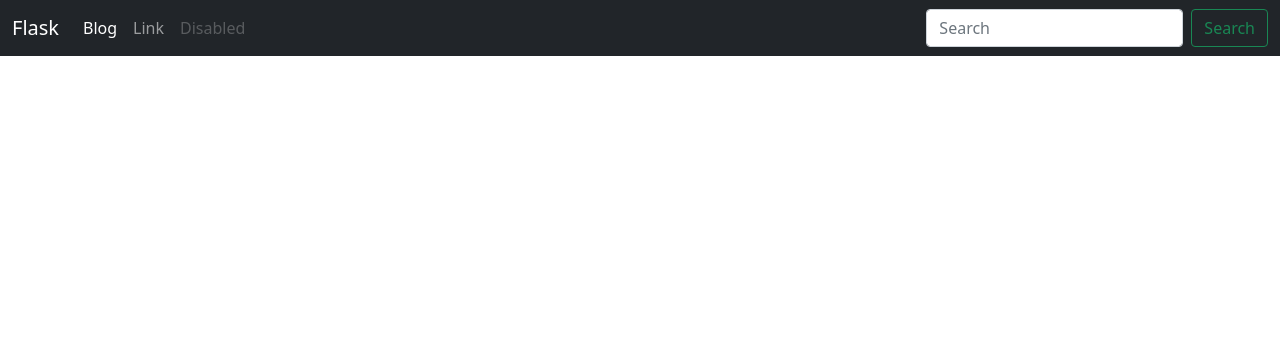
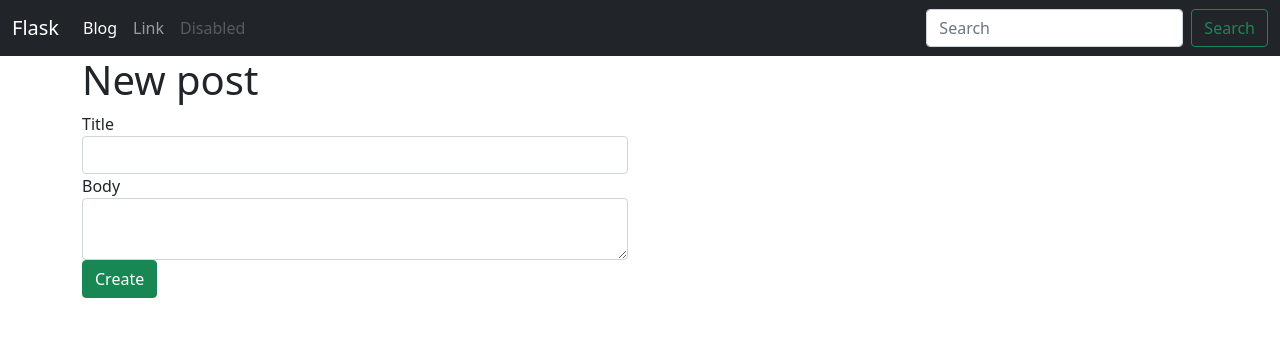
Before and after one commit to Vladislav-Ryzhkavets/flask_app_test, a Flask app: page /blog/create in a window 1280 px wide. Shown: the top 337 px of the page. Run offline with Flask 2, Linux system fonts and the light colour scheme; data that the repository does not hold is empty.

Commit message:
added search/forms

```diff
--- a/posts/blueprint.py
+++ b/posts/blueprint.py
@@ -1,17 +1,56 @@
 from flask import Blueprint
 from flask import render_template
-from models import Post
+
+from models import Post, Tag
+from .forms import PostForm
+
+from flask import request
+from app import db
+
+from flask import redirect
+from flask import url_for
 
 posts = Blueprint('posts', __name__, template_folder='templates')
 
 
+@posts.route('/create', methods=['POST', 'GET'])
+def create_post():
+    if request.method == 'POST':
+        title = request.form['title']
+        body = request.form['body']
+        try:
+            post = Post(title=title, body=body)
+            db.session.add(post)
+            db.session.commit()
+        except:
+            print('Something wrong')
+
+        return redirect(url_for('posts.index'))
+
+    form = PostForm()
+    return render_template('posts/create_post.html', form=form)
+
+
 @posts.route('/')
 def index():
-    posts = Post.query.all()
+    q = request.args.get('q')
+    if q:
+        posts = Post.query.filter(
+            Post.title.contains(q) | Post.body.contains(q)).all()
+    else:
+        posts = Post.query.order_by(Post.created.desc())
     return render_template('posts/index.html', posts=posts)
 
 
 @posts.route('/<slug>')
 def post_detail(slug):
-    post = Post.query.filter(Post.slug==slug).first()
-    return render_template('posts/post_detail.html', post=post)
+    post = Post.query.filter(Post.slug == slug).first()
+    tags = post.tags
+    return render_template('posts/post_detail.html', post=post, tags=tags)
+
+
+@posts.route('/tag/<slug>')
+def tag_detail(slug):
+    tag = Tag.query.filter(Tag.slug == slug).first()
+    posts = tag.posts.all()
+    return render_template('posts/tag_detail.html', tag=tag, posts=posts)
--- /dev/null
+++ b/posts/forms.py
@@ -0,0 +1,6 @@
+from wtforms import Form, StringField, TextAreaField
+
+
+class PostForm(Form):
+    title = StringField('Title')
+    body = TextAreaField('Body')
--- /dev/null
+++ b/posts/templates/posts/create_post.html
@@ -0,0 +1,25 @@
+{% extends 'base.html' %}
+
+{% block title %}
+    Create new post
+{% endblock %}
+
+{% block content_title %}
+    New post
+{% endblock %}
+
+{% block content %}
+<div class="col-md-6">
+    <form action="{{ url_for('posts.create_post') }}" method="POST">
+        {% for field in form %}
+            <div class="form-gpoup">
+                {{ field.label(class='control-label') }}
+                {{ field(class='form-control') }}
+            </div>
+        {% endfor %}
+
+        <button type="submit" class="btn btn-success">Create</button>
+
+    </form>
+</div>
+{% endblock %}
--- a/posts/templates/posts/post_detail.html
+++ b/posts/templates/posts/post_detail.html
@@ -9,5 +9,13 @@
 {% endblock %}
 
 {% block content %}
-    {{ post.body }}
+    <div class="'tags">
+        {% for tag in tags %}
+            <a href="{{ url_for('posts.tag_detail', slug=tag.slug) }}"><span class="badge bg-secondary">{{ tag.name }}</span></a>
+        {% endfor %}
+    </div>
+
+    <div class="main-content">
+        {{ post.body }}
+   </div>
 {% endblock %}
--- a/templates/base.html
+++ b/templates/base.html
@@ -39,9 +39,9 @@
                        aria-disabled="true">Disabled</a>
                 </li>
             </ul>
-            <form class="d-flex">
+            <form class="d-flex" method="GET">
                 <input class="form-control me-2" type="search"
-                       placeholder="Search" aria-label="Search">
+                       placeholder="Search" aria-label="Search" name="q" value="{{ request.args.get('q', '') }}">
                 <button class="btn btn-outline-success" type="submit">Search
                 </button>
             </form>
```
Also changed, not shown: posts/templates/posts/tag_detail.html (added, +17 -0 lines).
